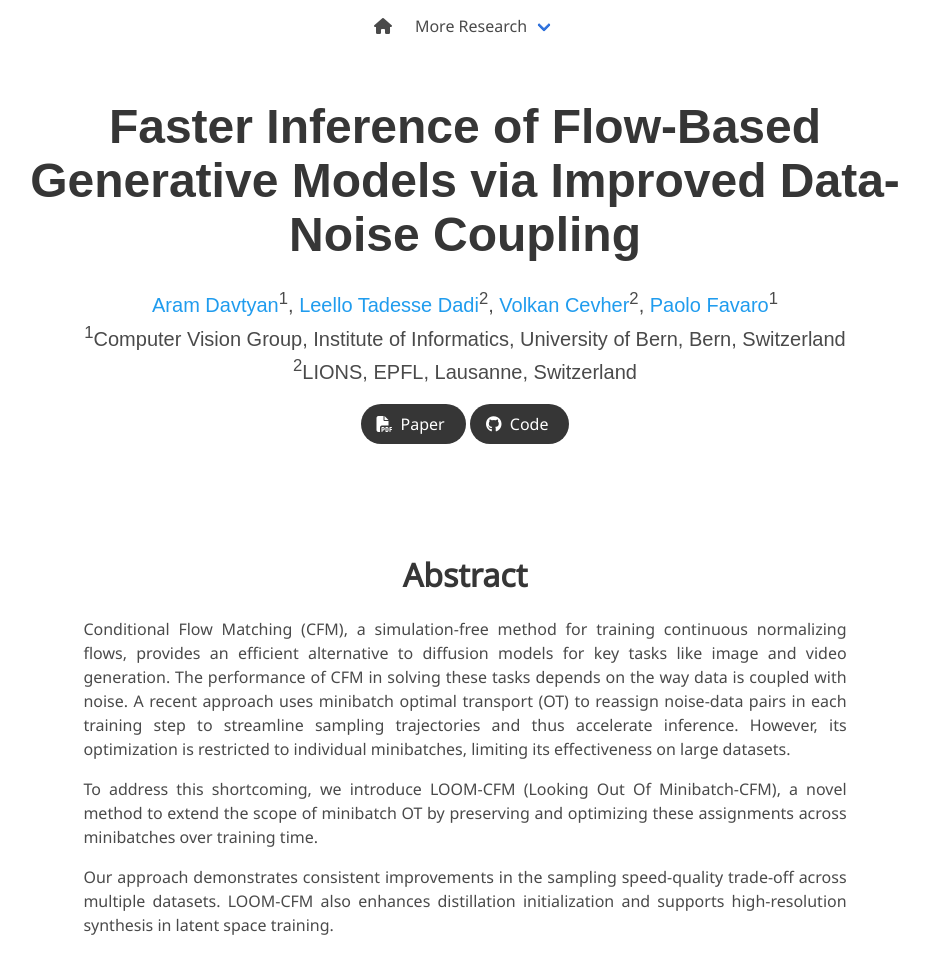
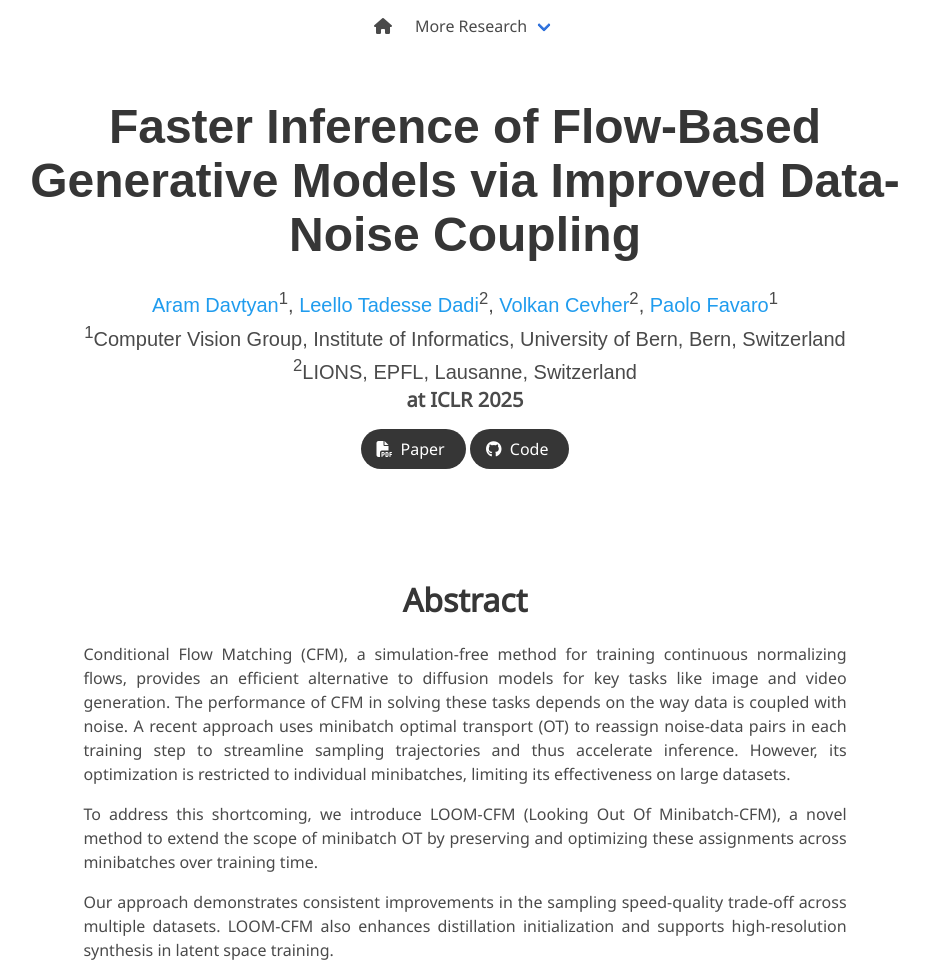
Before and after one commit to Araachie/loom-cfm, a plain HTML site: page index.html in a window 1280 px wide. Shown: the top 977 px of the page, without its empty margins (175-1104 px from the left). Drawn offline with nearby package versions, Linux system fonts and the light colour scheme; some icons are missing; a web font is replaced by a local one.

Commit message:
Update index.html

```diff
--- a/index.html
+++ b/index.html
@@ -95,6 +95,12 @@
             <span class="author-block"><sup>2</sup>LIONS, EPFL, Lausanne, Switzerland</span>
           </div>
 
+          <div class="is-size-5">
+            <h2 class="subtitle has-text-centered">
+              <b>at ICLR 2025</b>
+            </h2>
+          </div>
+
           <div class="column has-text-centered">
             <div class="publication-links">
               <!-- PDF Link. -->
```
